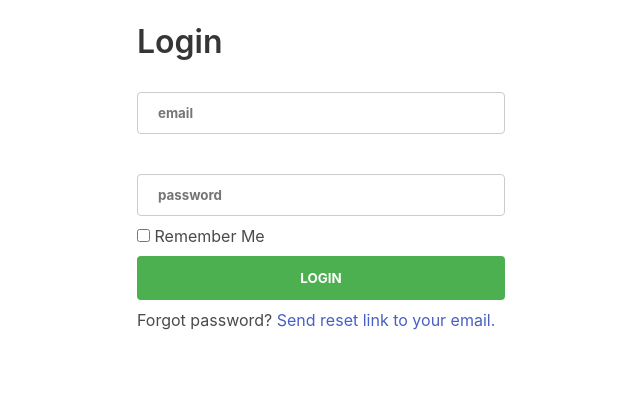
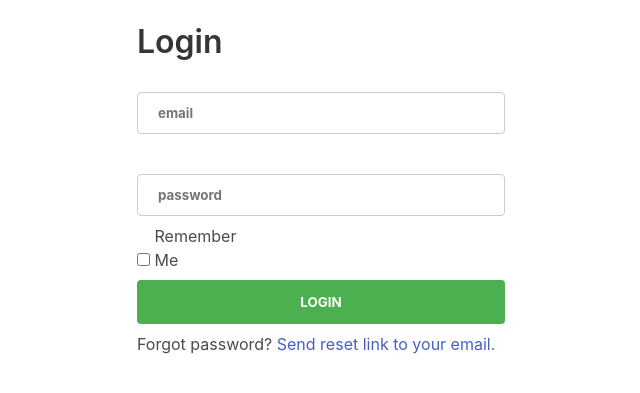
Before and after one commit to FinnishNationalGallery/mediajam_2, a Flask app: a page that uses templates/base.html in a window 1280 px wide. Shown: the part 52-445 px from the top of the page, without its empty margins (319-959 px from the left). Run offline with Flask 3, Linux system fonts and the light colour scheme; parts of the project's set-up code (start-up, migrations or seed data) failed here and were passed over; some libraries are stand-ins or nearby versions.

Commit message:
Update base.html

```diff
--- a/templates/base.html
+++ b/templates/base.html
@@ -10,7 +10,17 @@
 
     <script src="https://code.jquery.com/jquery-3.7.1.js"></script>
     <script src="https://code.jquery.com/ui/1.14.1/jquery-ui.js"></script>
-
+    <script>
+        $( function() {
+          $( document ).tooltip();
+        } );
+    </script>
+    <style>
+        label {
+          display: inline-block;
+          width: 5em;
+        }
+    </style>
     <style type="text/css">
         .popupcontent {
             position: absolute;
```
